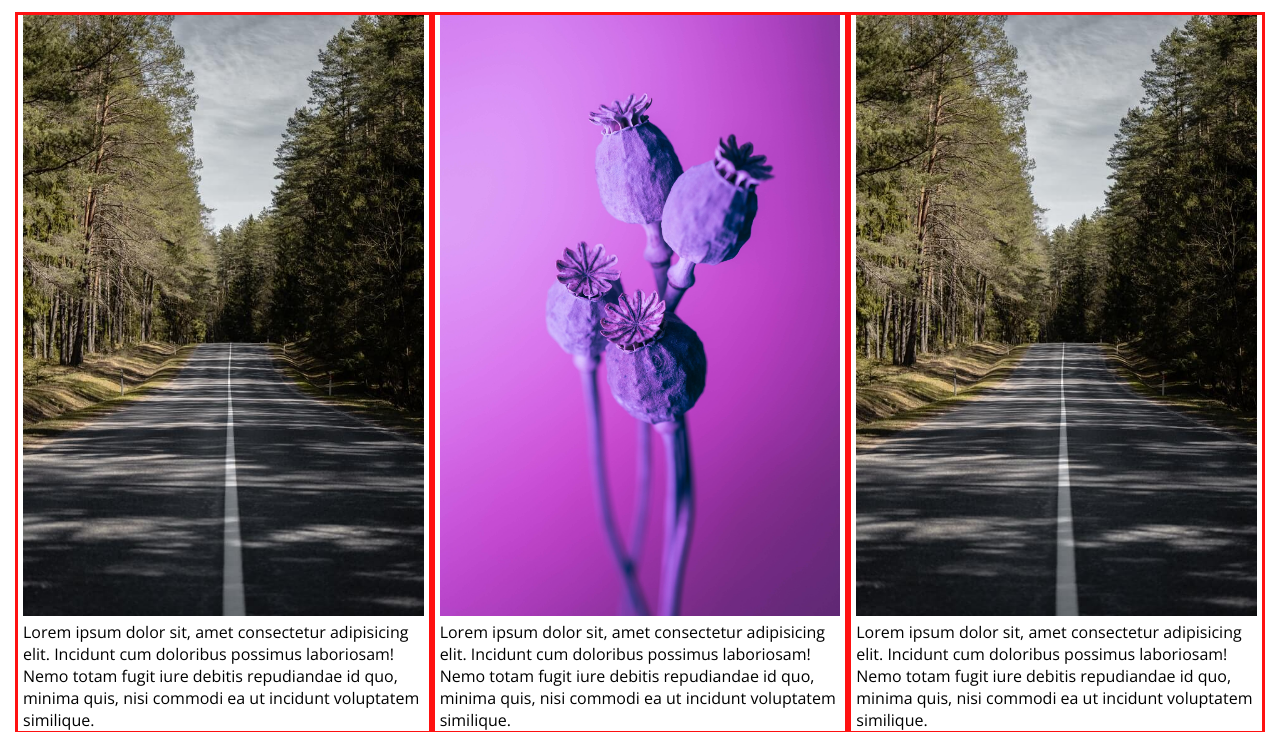
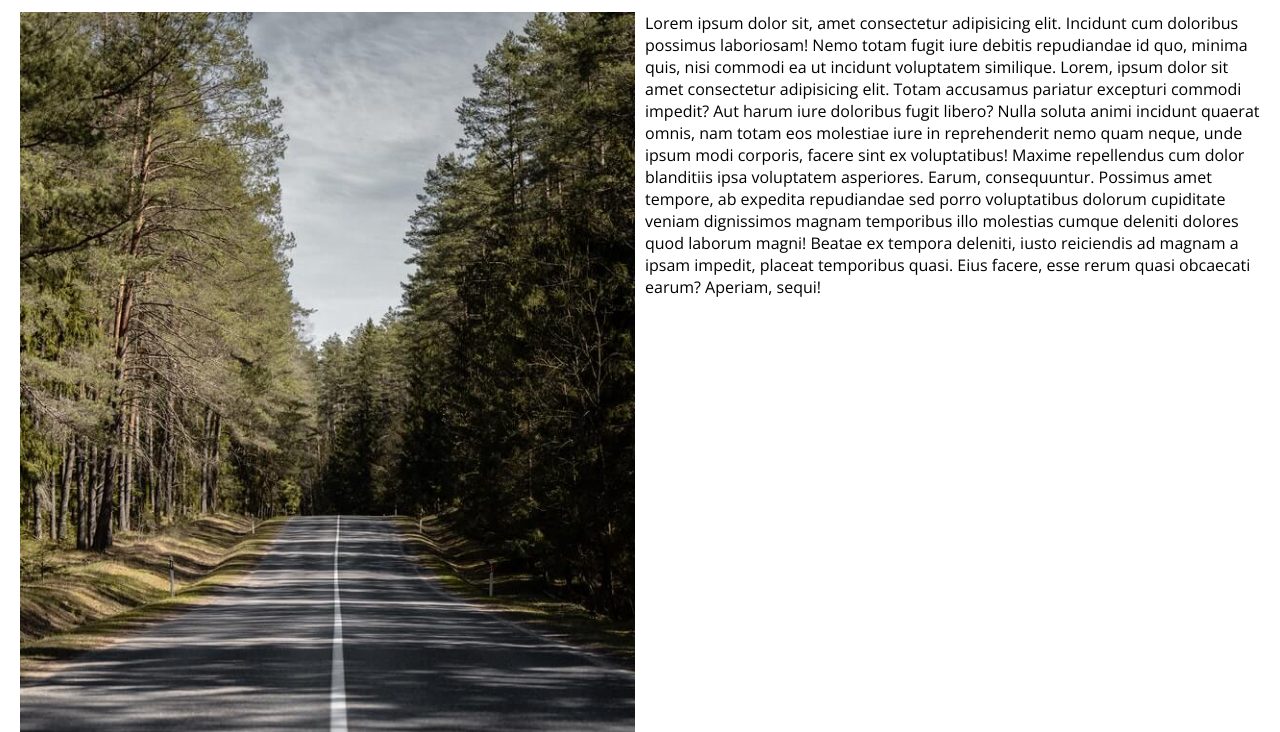
Before and after one commit to biigii/project9-april2022, a plain HTML site: page project10/index.html in a window 1280 px wide. Shown: the part 68-800 px from the top of the page. Drawn offline with nearby package versions, Linux system fonts and the light colour scheme.

Commit message:
image side by side with text

```diff
--- a/project10/assets/css/styles.css
+++ b/project10/assets/css/styles.css
@@ -16,9 +16,10 @@ h1 {
 }
 
 .col {
-    border: 3px solid #f11;
+    /* border: 3px solid #f11; */
 }
 
 img {
     width:100%;
+    /* height: auto; */
 }
--- a/project10/index.html
+++ b/project10/index.html
@@ -15,19 +15,14 @@
         <h1>Lorem ipsum dolor sit amet.</h1>
         <main class="container">
             <div class="row">
-                <div class="col col-4">
-                    <img src="./assets/img/image-1.jpg" alt="sample image" />
-                    <p>Lorem ipsum dolor sit, amet consectetur adipisicing elit. Incidunt cum doloribus possimus laboriosam! Nemo totam fugit iure debitis repudiandae id quo, minima quis, nisi commodi ea ut incidunt voluptatem similique.</p>
+                <div class="col col-6">
+                    <figure>
+                            <img src="./assets/img/image-1.jpg" alt="sample image" />
+                    </figure>
                 </div>
-                <div class="col col-4">
-                    <img src="./assets/img/image-2.jpg" alt="sample image" />
-                    <p>Lorem ipsum dolor sit, amet consectetur adipisicing elit. Incidunt cum doloribus possimus laboriosam! Nemo totam fugit iure debitis repudiandae id quo, minima quis, nisi commodi ea ut incidunt voluptatem similique.</p>
+                <div class="col col-6">
+                    <p>Lorem ipsum dolor sit, amet consectetur adipisicing elit. Incidunt cum doloribus possimus laboriosam! Nemo totam fugit iure debitis repudiandae id quo, minima quis, nisi commodi ea ut incidunt voluptatem similique. Lorem, ipsum dolor sit amet consectetur adipisicing elit. Totam accusamus pariatur excepturi commodi impedit? Aut harum iure doloribus fugit libero? Nulla soluta animi incidunt quaerat omnis, nam totam eos molestiae iure in reprehenderit nemo quam neque, unde ipsum modi corporis, facere sint ex voluptatibus! Maxime repellendus cum dolor blanditiis ipsa voluptatem asperiores. Earum, consequuntur. Possimus amet tempore, ab expedita repudiandae sed porro voluptatibus dolorum cupiditate veniam dignissimos magnam temporibus illo molestias cumque deleniti dolores quod laborum magni! Beatae ex tempora deleniti, iusto reiciendis ad magnam a ipsam impedit, placeat temporibus quasi. Eius facere, esse rerum quasi obcaecati earum? Aperiam, sequi!</p>
                 </div>
-                <div class="col col-4">
-                    <img src="./assets/img/image-1.jpg" alt="sample image" />
-                    <p>Lorem ipsum dolor sit, amet consectetur adipisicing elit. Incidunt cum doloribus possimus laboriosam! Nemo totam fugit iure debitis repudiandae id quo, minima quis, nisi commodi ea ut incidunt voluptatem similique.</p>
-                </div>
-            </div>
         </main>
     </body>
 </html>
```
